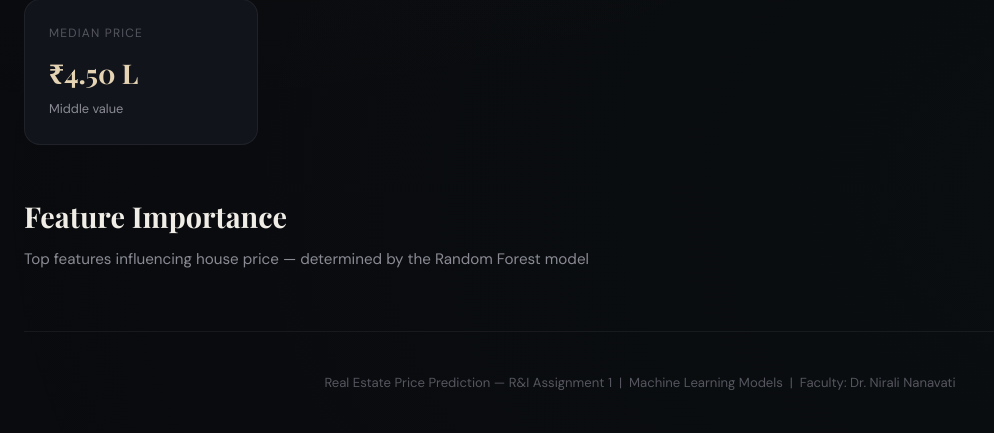
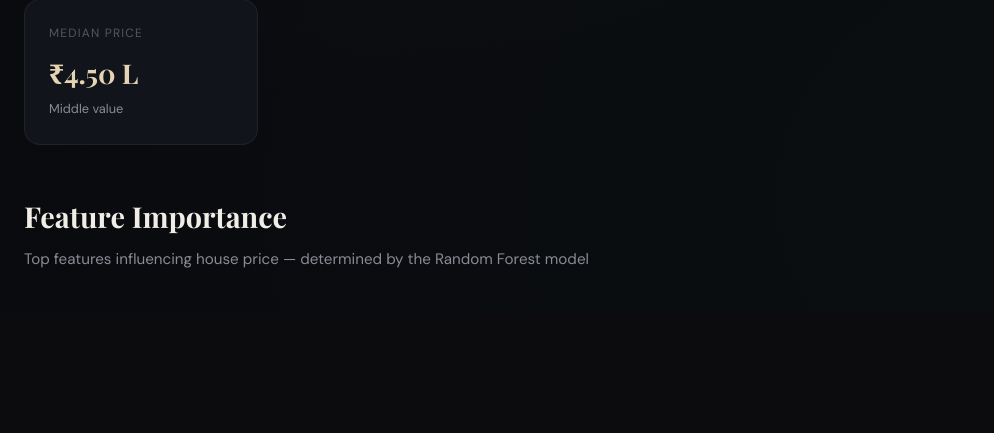
Before and after one commit to Jash-Khunt/Real_estate_price_prediction, a Flask app: page / in a window 1280 px wide. Shown: the part 684-1117 px from the top of the page, without its empty margins (0-994 px from the left). After the commit the page ends 952 px from the top, so only its background shows below. Run offline with Flask 3, Linux system fonts and the light colour scheme; data that the repository does not hold is empty; parts of the project's set-up code (start-up, migrations or seed data) failed here and were passed over.

Commit message:
Remove footer from index.html
Removed footer section from index.html

```diff
--- a/templates/index.html
+++ b/templates/index.html
@@ -700,11 +700,6 @@
             </div>
         </div>
     </section>
-
-    <!-- ═══════════ FOOTER ═══════════ -->
-    <footer class="footer">
-        <p>Real Estate Price Prediction — R&I Assignment 1 &nbsp;|&nbsp; Machine Learning Models &nbsp;|&nbsp; Faculty: Dr. Nirali Nanavati</p>
-    </footer>
 </div>
 
 <script>
```
